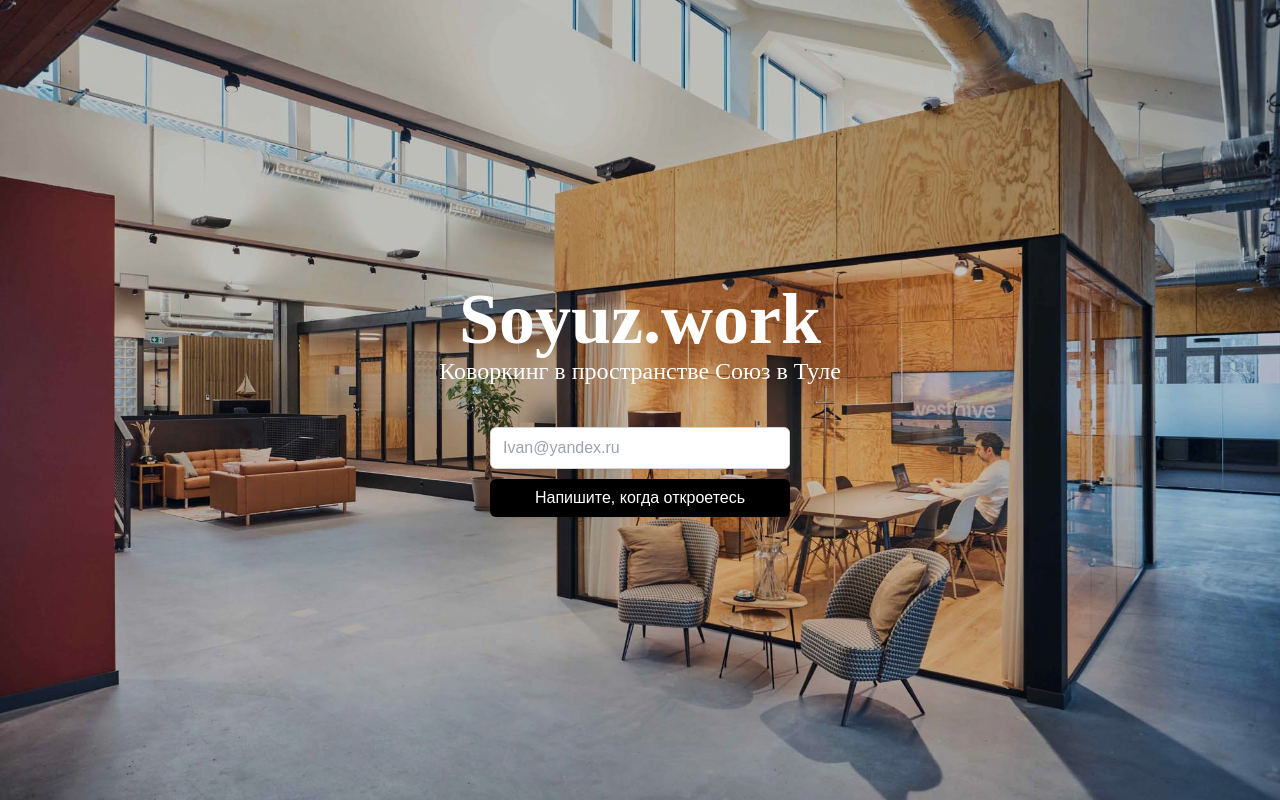
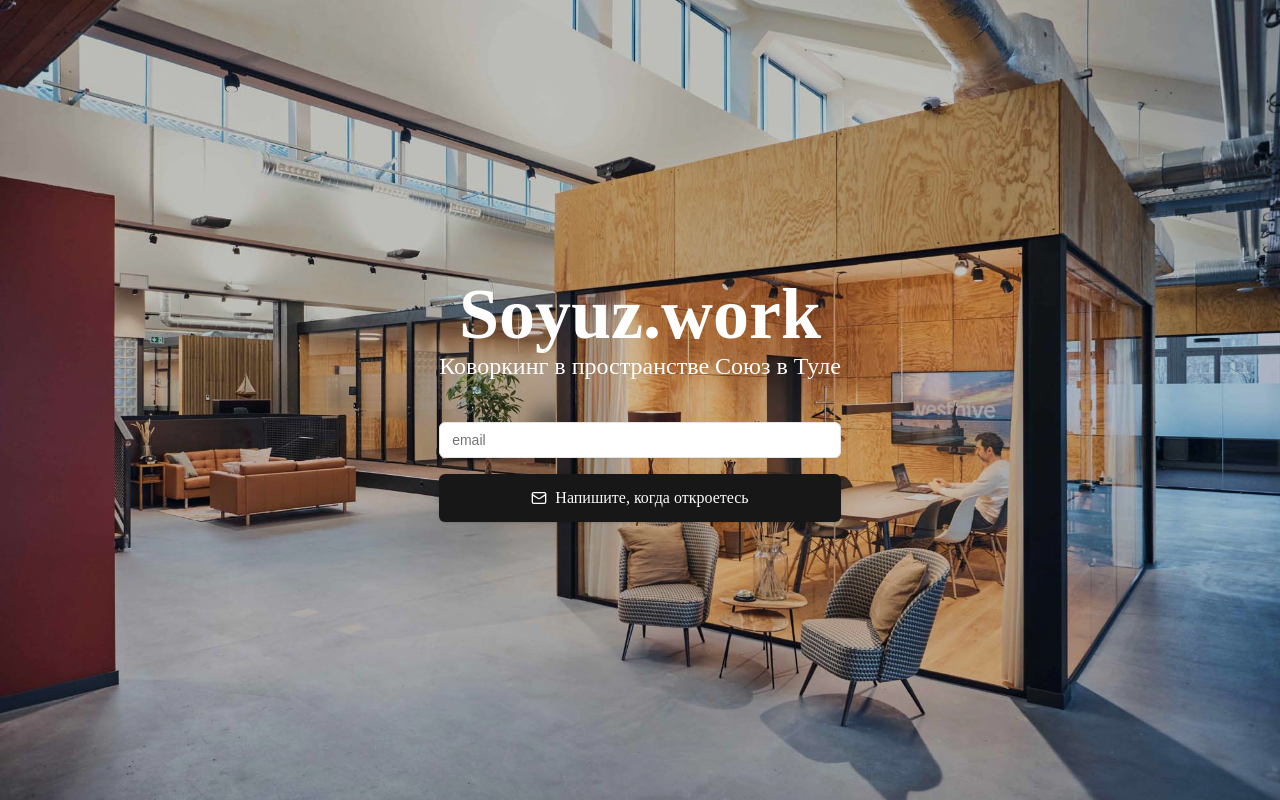
Before and after one commit to Sergey-aw/soyuz.work, a Next.js app in the folder soyuz/: page / in a window 1280 px wide. Built offline with nearby package versions, Linux system fonts and the light colour scheme; a web font is replaced by a local one.

Commit message:
change loops to api and custom built form

```diff
--- /dev/null
+++ b/soyuz/app/api/contacts/route.ts
@@ -0,0 +1,21 @@
+import { NextRequest, NextResponse } from "next/server";
+import { LoopsClient } from "loops";
+
+
+const loops = new LoopsClient(process.env.LOOPS_API_KEY as string);
+
+export async function POST(request: NextRequest) {
+  const res = await request.json();
+
+   const email = res["email"];
+
+  // Note: updateContact() will create or update a contact
+
+  const resp: {
+    success: boolean,
+    id?: string,
+    message?: string
+  } = await loops.updateContact(email);
+
+  return NextResponse.json({ success: resp.success });
+}
--- a/soyuz/app/page.tsx
+++ b/soyuz/app/page.tsx
@@ -1,6 +1,6 @@
 import Image from "next/image";
-// import { WaitList } from "@/components/ui/waitlist";
-import LoopsForm from "@/components/ui/loops";
+import { WaitList } from "@/components/ui/waitlist";
+// import LoopsForm from "@/components/ui/loops";
 export default function Home() {
   return (
 
@@ -19,7 +19,7 @@
        <div className="sm:text-xl font-formamedium md:text-2xl text-white">Коворкинг в пространстве Союз в Туле</div>
        <div className="pt-10">
 
-      <LoopsForm/>
+      <WaitList/>
        </div>
       </main>
       <footer className="row-start-3 flex gap-6 flex-wrap items-center justify-center">
--- a/soyuz/components/ui/button.tsx
+++ b/soyuz/components/ui/button.tsx
@@ -19,6 +19,7 @@
           "bg-secondary text-secondary-foreground shadow-sm hover:bg-secondary/80",
         ghost: "hover:bg-accent hover:text-accent-foreground",
         link: "text-primary underline-offset-4 hover:underline",
+        green: "text-primary-foreground shadow bg-green-500 hover:bg-green-500/80",
       },
       size: {
         default: "h-9 px-4 py-2",
--- a/soyuz/components/ui/waitlist.tsx
+++ b/soyuz/components/ui/waitlist.tsx
@@ -4,6 +4,7 @@
 import { useForm } from "react-hook-form"
 import { z } from "zod"
 
+import { Mail } from "lucide-react";
 import { Button } from "@/components/ui/button"
 import {
   Form,
@@ -15,6 +16,7 @@
   FormMessage,
 } from "@/components/ui/form"
 import { Input } from "@/components/ui/input"
+import { useState } from "react"
 
 const formSchema = z.object({
   email: z.string().email( {
@@ -23,6 +25,8 @@
 })
 
 export function WaitList() {
+    const [isLoading, setIsLoading] = useState(false);
+    const [isSuccess, setIsSuccess] = useState(false);
     const form = useForm<z.infer<typeof formSchema>>({
         resolver: zodResolver(formSchema),
         defaultValues: {
@@ -31,18 +35,34 @@
       })
 
       // 2. Define a submit handler.
-      function onSubmit(values: z.infer<typeof formSchema>) {
-        const formBody = `email=${encodeURIComponent(values.email)}`;
+      async function onSubmit(values: z.infer<typeof formSchema>) {
+        console.log(values);
+        try {
+            setIsLoading(true);
+          const response = await fetch('http://localhost:3000/api/contacts/', {
+            method: 'POST',
+            headers: {
+              'Content-Type': 'application/json',
+            },
+            // Assuming your API expects a direct payload. Adjust according to your API's expected structure.
+            body: JSON.stringify(values),
+          });
 
-        // Change this URL to your own endpoint URL
-        fetch("https://app.loops.so/api/newsletter-form/cm3c3pap502lgbiimy9injyi1", {
-          method: "POST",
-          body: formBody,
-          headers: {
-            "Content-Type": "application/x-www-form-urlencoded",
-          },
-        });
-        console.log(values)
+          if (!response.ok) { // Check if the HTTP request was successful.
+            throw new Error('Network response was not ok: ' + response.statusText);
+          }
+
+          const responseData = await response.json(); // Assuming the response is JSON.
+          // Handle your response here. For example:
+          console.log('Response data:', responseData);
+          setIsSuccess(true);
+        } catch (error) {
+          // Handle any errors here
+          console.error('Error during fetch operation:', error);
+        }
+        finally {
+            setIsLoading(false);
+          }
       }
 
   return (
@@ -63,7 +83,8 @@
             </FormItem>
           )}
         />
-        <Button type="submit" className="w-full font-forma" size="lg">Напишите, когда откроетесь</Button>
+
+        <Button type="submit" disabled={isLoading} className="w-full font-forma" size="lg" variant={isSuccess ? 'green' : 'default'}><Mail/>{isLoading ? 'Добавляем вас...' : isSuccess ? 'Спасибо! Будем на связи.' : 'Напишите, когда откроетесь'}</Button>
       </form>
     </Form>
 
--- a/soyuz/package.json
+++ b/soyuz/package.json
@@ -14,6 +14,7 @@
     "@radix-ui/react-slot": "^1.1.0",
     "class-variance-authority": "^0.7.0",
     "clsx": "^2.1.1",
+    "loops": "^3.4.0",
     "lucide-react": "^0.460.0",
     "next": "15.0.3",
     "react": "19.0.0-rc-66855b96-20241106",
```
Also changed, not shown: 1 other file (tests, documents, lock files or other folders).
